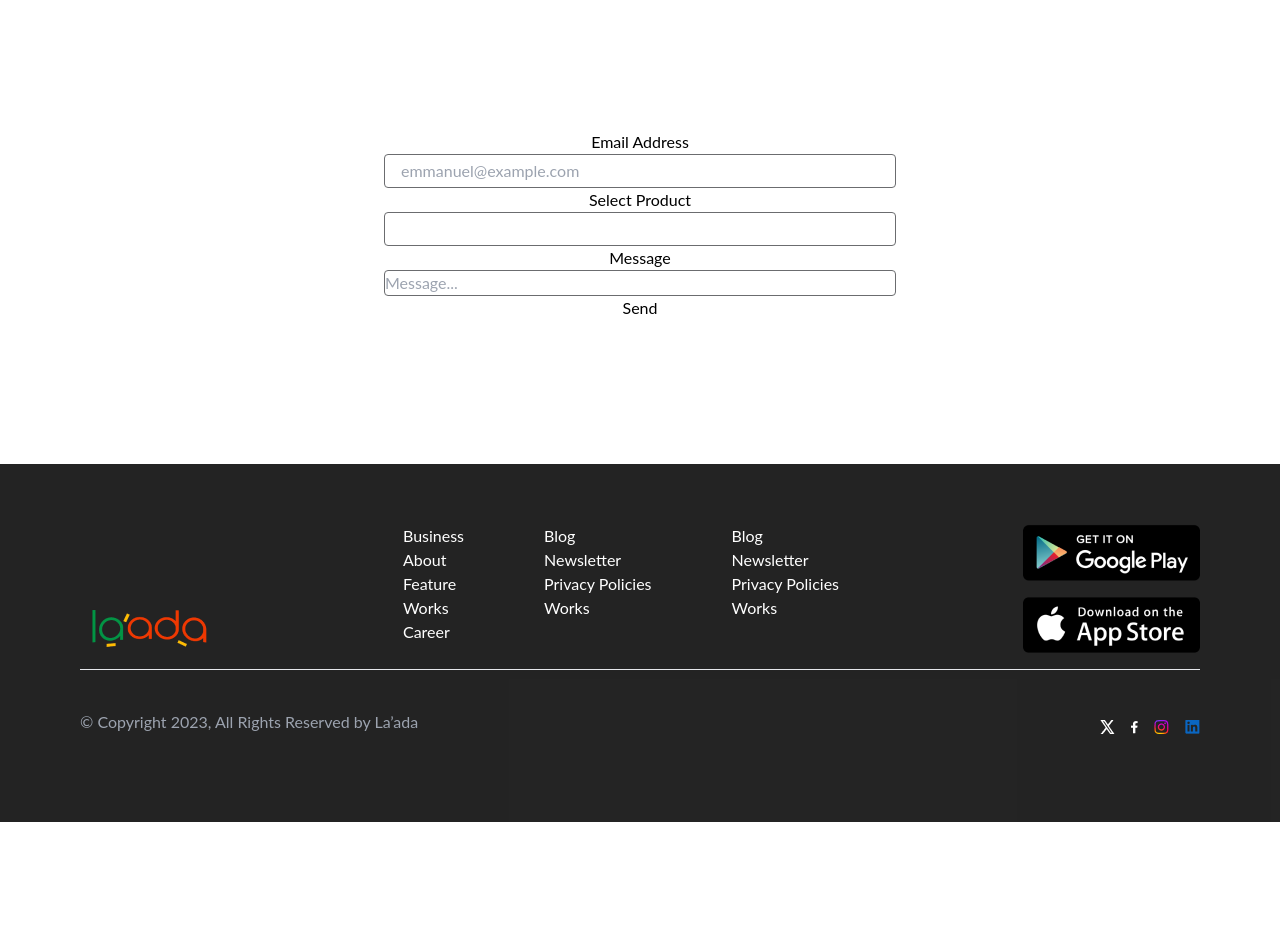
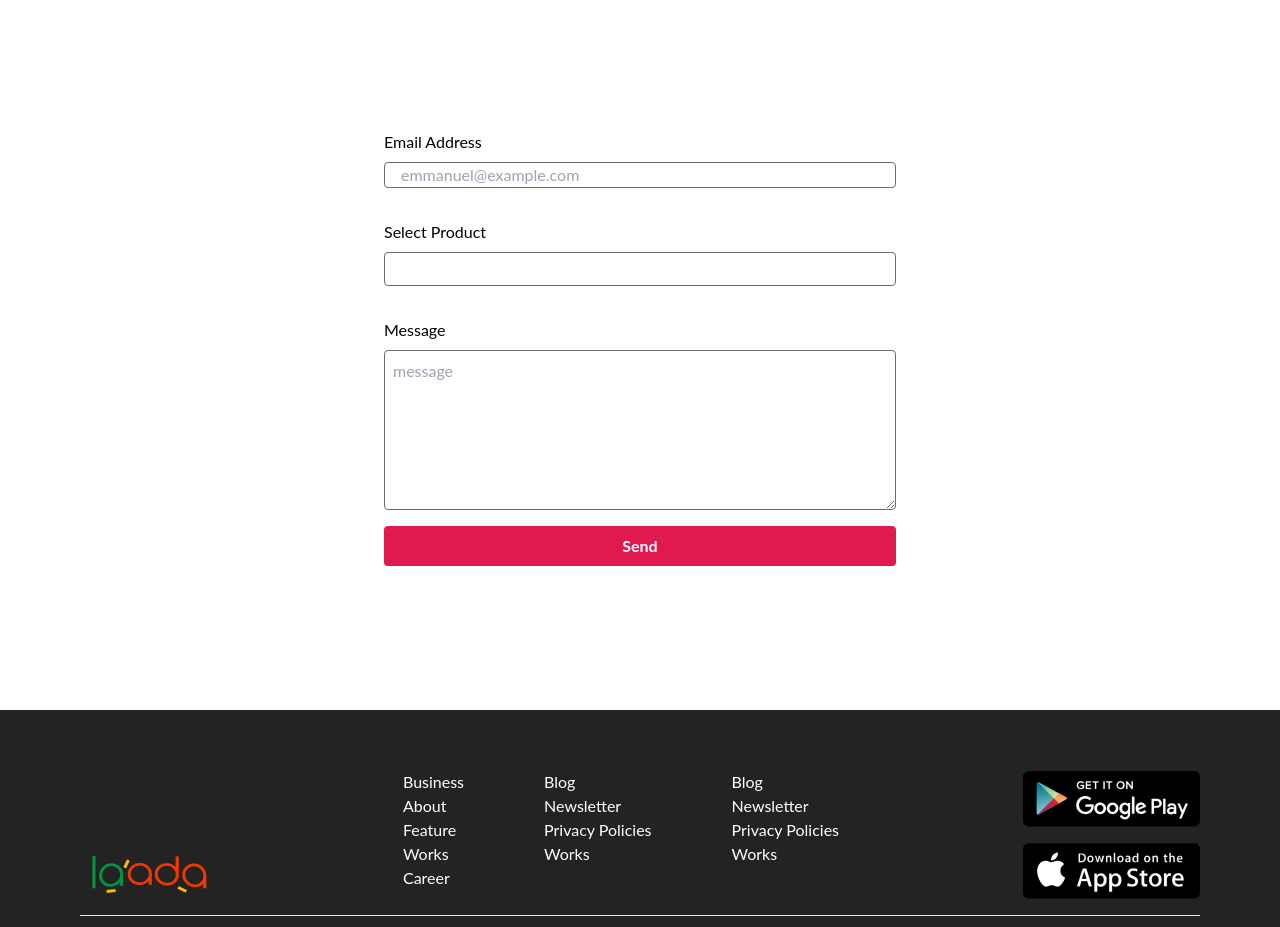
Before and after one commit to dettah/laada, a React (Vite) app: page /advert in a window 1280 px wide. Shown: the part 1100-2027 px from the top of the page. Before the commit the page ends 1922 px from the top, so only its background shows below. Built offline with nearby package versions, Linux system fonts and the light colour scheme.

Commit message:
worked on advert page

```diff
--- a/src/pages/Advertise.jsx
+++ b/src/pages/Advertise.jsx
@@ -8,7 +8,7 @@ const Advertise = () => {
     <div>
       <div className=''>
         <div className='mx-20'>
-        <img src={advert} alt="" />
+          <img src={advert} alt="" />
         </div>
         <h2 className='font-semibold mt-20  text-[40px] '>Advertise with Us</h2>
 
@@ -19,21 +19,25 @@ const Advertise = () => {
         </button>
 
       </div>
-      <div className='w-[40%] m-auto'>
-          <form action="" className='flex flex-col'>
-            <label>Email Address</label>
-            <input type="email" placeholder='emmanuel@example.com' className='border border-[#6B6C6F] py-1 px-4 rounded'/>
+      <div className='w-[40%] m-auto flex justify-center '>
+        <form action="" className='flex justify-start flex-col items-start w-full '>
+          <label className='mb-2'>Email Address</label>
+          <input type="email" placeholder='emmanuel@example.com' className='border border-[#6B6C6F] mb-8 px-4 rounded w-full' />
 
-            <label>Select Product</label>
-            <input type="dropdown" className='border py-1  border-[#6B6C6F] rounded' />
+          <label className='mb-2'>Select Product</label>
+          <input type="dropdown" className='border py-1  border-[#6B6C6F] rounded w-full mb-8 ' />
 
-            <label>Message</label>
-            <input type="textfield" placeholder='Message...' className='border border-[#6B6C6F] rounded' />
+          <label className='mb-2'>Message</label>
+          {/* <textarea placeholder='Message...' className='border border-[#6B6C6F] rounded' /> */}
 
-            <button>Send</button>
+          <textarea
+            className=" border border-[#6B6C6F] rounded p-2 h-40 mb-4 w-full"
+            placeholder="message"></textarea>
 
-          </form>
-        </div>
+          <button className='bg-[#E01A4F] text-white rounded py-2 font-bold w-full '>Send</button>
+
+        </form>
+      </div>
 
     </div>
   )
--- a/src/pages/Bussiness.jsx
+++ b/src/pages/Bussiness.jsx
@@ -39,12 +39,16 @@ const Bussiness = () => {
                 <p className='text-[20px] leading-[1.5]  '>Lorem ipsum dolor sit amet consectetur. <br /> Diam curabitur vitae tellus orci vehicula dignissim tristique. <br /> Fusce aenean leo massa tellus elit morbi suspendisse.</p>
             </div>
             <div className=' my-32 '>
+
+                <Link to={"/advert/"}>
                     <ProductCard
                         heading={businessCardData.title}
                         text={businessCardData.text}
                         imageUrl={phone6}
                         text2={businessCardData.text2}
                     />
+                </Link>
+
             </div>
 
             <div className='mx-20 mb-40 flex justify-between'>
@@ -57,11 +61,11 @@ const Bussiness = () => {
                     <Link to={"/network/"}>
                         <button href="" className='text-[#E01A4F]'>Learn more</button>
                     </Link>
+                </div>
 
+                <img src={group} alt="" className='rounded' />
             </div>
-                <img src={group} alt="" className='rounded' />
 
-            </div>
             <h3 className='mb-10 decoration-2 text-3xl font-semibold text-left mx-20 underline decoration-[#E01A4F] underline-offset-8'>Latest News</h3>
             <div className='flex justify-between mx-20'>
                 <LatestNewsCard
```
Lines whose indentation alone changed are shown as unchanged.
